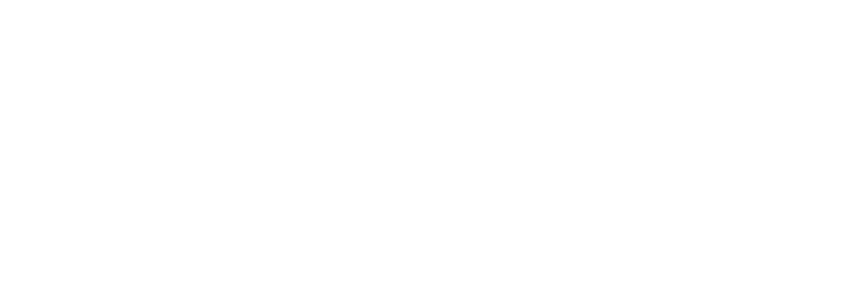
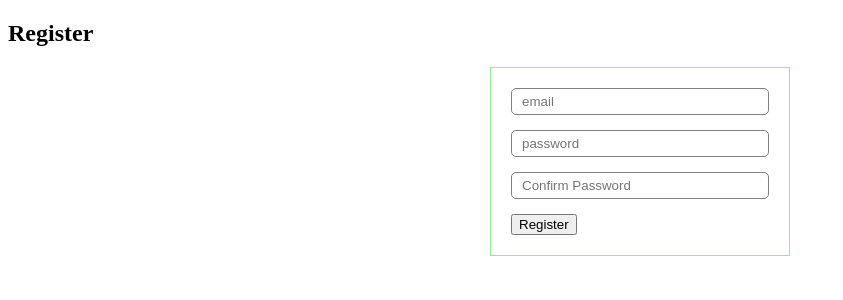
Before and after one commit to MidNightRider666/Front-End, a React (Create React App) app: page /Register in a window 1280 px wide. Shown: the top 300 px of the page, without its empty margins (0-843 px from the left). Built offline with nearby package versions, Linux system fonts and the light colour scheme.

Commit message:
Added register and login

```diff
--- a/package.json
+++ b/package.json
@@ -11,6 +11,7 @@
     "react-loading": "^2.0.3",
     "react-router-dom": "^5.3.0",
     "react-scripts": "5.0.1",
+    "sass": "^1.52.1",
     "styled-components": "^5.3.5",
     "web-vitals": "^2.1.4"
   },
--- a/src/App.js
+++ b/src/App.js
@@ -1,7 +1,9 @@
 import { useState } from 'react';
 import { Route } from 'react-router-dom';
 import './App.css';
-import AuthContext from './components/store/AuthContx';
+import Login from './pages/Login/Login';
+import Register from './pages/Register/Register';
+import AuthContext from './store/AuthContx';
 
 function App() {
   const [isUserLoggedIn, setIsUserLoggedIn] = useState(false);
@@ -21,9 +23,11 @@ function App() {
     <AuthContext.Provider value={ctxValue}>
     <div className="App">
     <Route path={"/Login"}>
+            <Login />
           </Route>
           <Route path={"/Register"}>
-      </Route>
+            <Register />
+          </Route>
     </div>
     </AuthContext.Provider>
   );
--- a/src/components/UI/Button/Button.jsx
+++ b/src/components/UI/Button/Button.jsx
@@ -1,10 +1,9 @@
 import React from "react";
-import css from "./Button.module.scss";
 
 function Button(props) {
 
   return (
-    <button onClick={props.onClick} className={css.btn}>
+    <button onClick={props.onClick}>
       {props.children}
     </button>
   );
--- a/src/pages/Login/Login.jsx
+++ b/src/pages/Login/Login.jsx
@@ -0,0 +1,86 @@
+import React, { useContext, useState } from "react";
+import { useHistory } from "react-router-dom";
+import Button from "../../components/UI/Button/Button";
+import Container from "../../components/UI/Container";
+import { postFecth } from "../../helper/postFecth";
+import AuthContext from "../../store/AuthContx";
+import css from "./Login.module.scss";
+
+const initErrors = {
+  password: "",
+  email: "",
+};
+
+function Login() {
+  const authCtx = useContext(AuthContext);
+  const history = useHistory();
+  const [userEmail, setUserEmail] = useState("");
+  const [userPassword, setUserPassword] = useState("");
+  const [isError, setisError] = useState(false);
+  const [errorObj, seterrorObj] = useState(initErrors);
+  const [noAccount, setNoAccount] = useState("");
+
+  async function submitHandler(e) {
+    setisError(false);
+    seterrorObj(initErrors);
+    e.preventDefault();
+
+    if (userEmail.trim() === "") {
+      seterrorObj((prevState) => ({
+        ...prevState,
+        userEmail: "Email can't be blank",
+      }));
+    }
+    if (userPassword.trim() === "") {
+      seterrorObj((prevState) => ({
+        ...prevState,
+        userPassword: "Password can't be blank",
+      }));
+    }
+    const newLoginUser = {
+      email: userEmail,
+      password: userPassword,
+    };
+    const sendResult = await postFecth("auth/login", newLoginUser);
+    if (sendResult.err) {
+      setisError(true);
+      setNoAccount(sendResult.err);
+    } else {
+      history.push("/");
+      authCtx.login();
+    }
+  }
+
+  return (
+    <Container>
+      <h2>Login</h2>
+      <form onSubmit={submitHandler} className={css.form}>
+        {isError && <h3 className={css.err}>Check The Form</h3>}
+        <input
+          onChange={(e) => setUserEmail(e.target.value)}
+          value={userEmail}
+          className={`${css.input} ${errorObj.userEmail ? css.errBg : ""}`}
+          type="email"
+          placeholder="email"
+        />
+        {errorObj.userEmail && (
+          <p className={css.errorText}>{errorObj.userEmail}</p>
+        )}
+        <input
+          onChange={(e) => setUserPassword(e.target.value)}
+          value={userPassword}
+          className={`${css.input} ${errorObj.userPassword ? css.errBg : ""}`}
+          type="password"
+          placeholder="password"
+        />
+        {errorObj.userPassword && (
+          <p className={css.errorText}>{errorObj.userPassword}</p>
+        )}
+        <h3>{noAccount}</h3>
+        <Button>Login</Button>
+      </form>
+    </Container>
+  );
+}
+
+export default Login;
--- /dev/null
+++ b/src/pages/Login/Login.module.scss
@@ -0,0 +1,46 @@
+.form {
+  max-width: 300px;
+  margin: 0 auto;
+  border: 1px solid lightgreen;
+  padding: 20px;
+  box-sizing: border-box;
+  transition: 0.5s;
+}
+
+.input {
+  display: block;
+  width: 100%;
+  padding: 5px 10px;
+  border-radius: 5px;
+  border: 1px solid gray;
+  box-sizing: border-box;
+  margin-bottom: 15px;
+}
+
+.err {
+  color: tomato;
+  border: 1px solid tomato;
+  padding: 10px 15px;
+}
+
+.errBg {
+  background-color: rgb(238, 45, 11);
+  border-color: tomato;
+}
+.errorText {
+  color: salmon;
+  text-transform: uppercase;
+}
+
+.form:focus-within {
+  box-shadow: 4px 8px 4px 4px lightgreen;
+  color: salmon;
+  border: 1px solid lightblue;
+  background-color: aliceblue;
+  max-width: 500px;
+  height: 300px;
+  transition: 0.5s;
+}
+.input:focus {
+  background-color: lightgreen;
+}
--- a/src/pages/Register/Register.jsx
+++ b/src/pages/Register/Register.jsx
@@ -0,0 +1,101 @@
+import React, { useEffect, useState } from "react";
+import { useHistory } from "react-router-dom/cjs/react-router-dom.min";
+import Button from "../../components/UI/Button/Button";
+import Container from "../../components/UI/Container";
+import { postFecth } from "../../helper/postFecth";
+import css from "./Register.module.scss";
+
+const initErrors = {
+  password: "",
+  confirmPasword: "",
+  email: "",
+};
+
+function Register() {
+  const history = useHistory();
+  const [userEmail, setUserEmail] = useState("");
+  const [userPassword, setUserPassword] = useState("");
+  const [confirmationPassword, setConfirmationPassword] = useState("");
+  const [isError, setisError] = useState(false);
+  const [errorObj, seterrorObj] = useState(initErrors);
+
+  useEffect(() => {
+    const isErrorsEmpty = Object.values(errorObj).every((el) => el === "");
+    if (!isErrorsEmpty) {
+      setisError(true);
+    }
+  }, [userEmail, userPassword, confirmationPassword, errorObj]);
+
+  async function submitHandler(e) {
+    setisError(false);
+    seterrorObj(initErrors);
+    e.preventDefault();
+
+    if (userEmail.trim() === "") {
+      seterrorObj((prevState) => ({
+        ...prevState,
+        userEmail: "Email can't be blank",
+      }));
+    }
+    if (userPassword.trim() === "") {
+      seterrorObj((prevState) => ({
+        ...prevState,
+        userPassword: "Password can't be blank",
+      }));
+    }
+    if (confirmationPassword.trim() === "") {
+        seterrorObj((prevState) => ({
+          ...prevState,
+          confirmationPassword: "Confirmation Password can't be blank",
+        }));
+      }
+    const newUserRegister = {
+      email: userEmail,
+      confirmPasword: confirmationPassword,
+      password: userPassword,
+    };
+    const sendResult = await postFecth("auth/register", newUserRegister);
+    if (sendResult.changes === 1) {
+      history.push("/Login");
+    }
+    if (sendResult.err) {
+      setisError(true);
+    }
+  }
+
+  return (
+    <Container>
+      <h2>Register</h2>
+      <form onSubmit={submitHandler} className={css.form}>
+        {isError && <h3 className={css.err}>Check The Form</h3>}
+        <input
+          onChange={(e) => setUserEmail(e.target.value)}
+          value={userEmail}
+          className={`${css.input} ${errorObj.userEmail ? css.errBg : ""}`}
+          type="email"
+          placeholder="email"
+        />
+        {errorObj.userEmail && <p>{errorObj.userEmail}</p>}
+        <input
+          onChange={(e) => setUserPassword(e.target.value)}
+          value={userPassword}
+          className={`${css.input} ${errorObj.userPassword ? css.errBg : ""}`}
+          type="password"
+          placeholder="password"
+        />
+        {errorObj.userPassword && <p>{errorObj.userPassword}</p>}
+        <input
+          onChange={(e) => setConfirmationPassword(e.target.value)}
+          value={confirmationPassword}
+          className={`${css.input} ${errorObj.confirmationPassword ? css.errBg : ""}`}
+          type="password"
+          placeholder="Confirm Password"
+        />
+        {errorObj.confirmationPassword && <p>{errorObj.confirmationPassword}</p>}
+        <Button>Register</Button>
+      </form>
+    </Container>
+  );
+}
+
+export default Register;
--- /dev/null
+++ b/src/pages/Register/Register.module.scss
@@ -0,0 +1,40 @@
+.form {
+  max-width: 300px;
+  margin: 0 auto;
+  border: 1px solid lightgreen;
+  padding: 20px;
+  box-sizing: border-box;
+  transition: 0.5s;
+}
+
+.input {
+  display: block;
+  width: 100%;
+  padding: 5px 10px;
+  border-radius: 5px;
+  border: 1px solid gray;
+  box-sizing: border-box;
+  margin-bottom: 15px;
+}
+.err {
+  color: tomato;
+  border: 1px solid tomato;
+  padding: 10px 15px;
+}
+
+.errBg {
+  background-color: rgb(238, 45, 11);
+  border-color: tomato;
+}
+.form:focus-within {
+  box-shadow: 4px 8px 4px 4px lightgreen;
+  color: salmon;
+  border: 1px solid lightblue;
+  background-color: aliceblue;
+  max-width: 500px;
+  height: 300px;
+  transition: 0.5s;
+}
+.input:focus {
+  background-color: lightgreen;
+}
```
Also changed, not shown: src/store/AuthContx.jsx (renamed from src/components/store/AuthContx.jsx), 2 other files (tests, documents, lock files or other folders).
